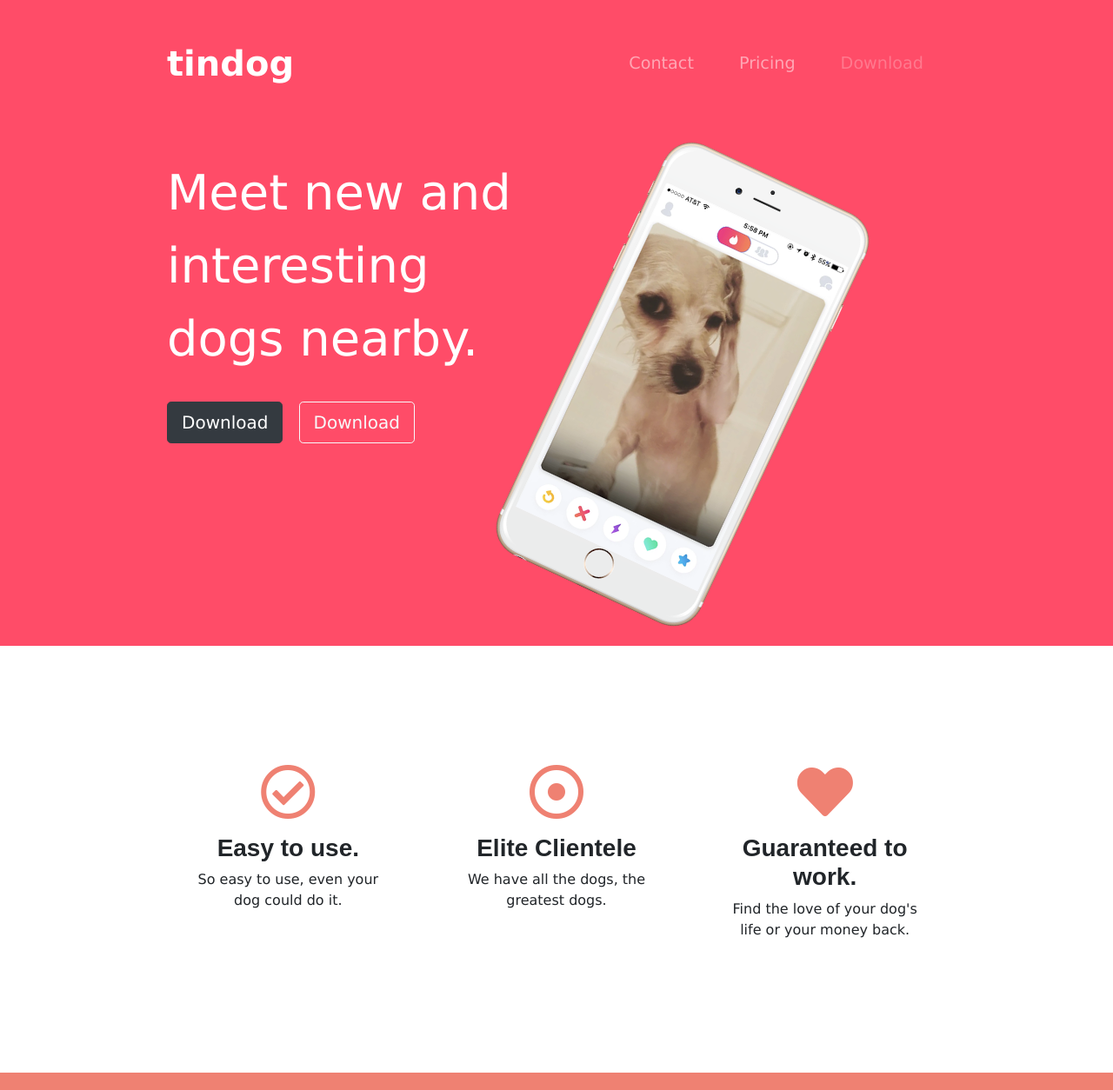
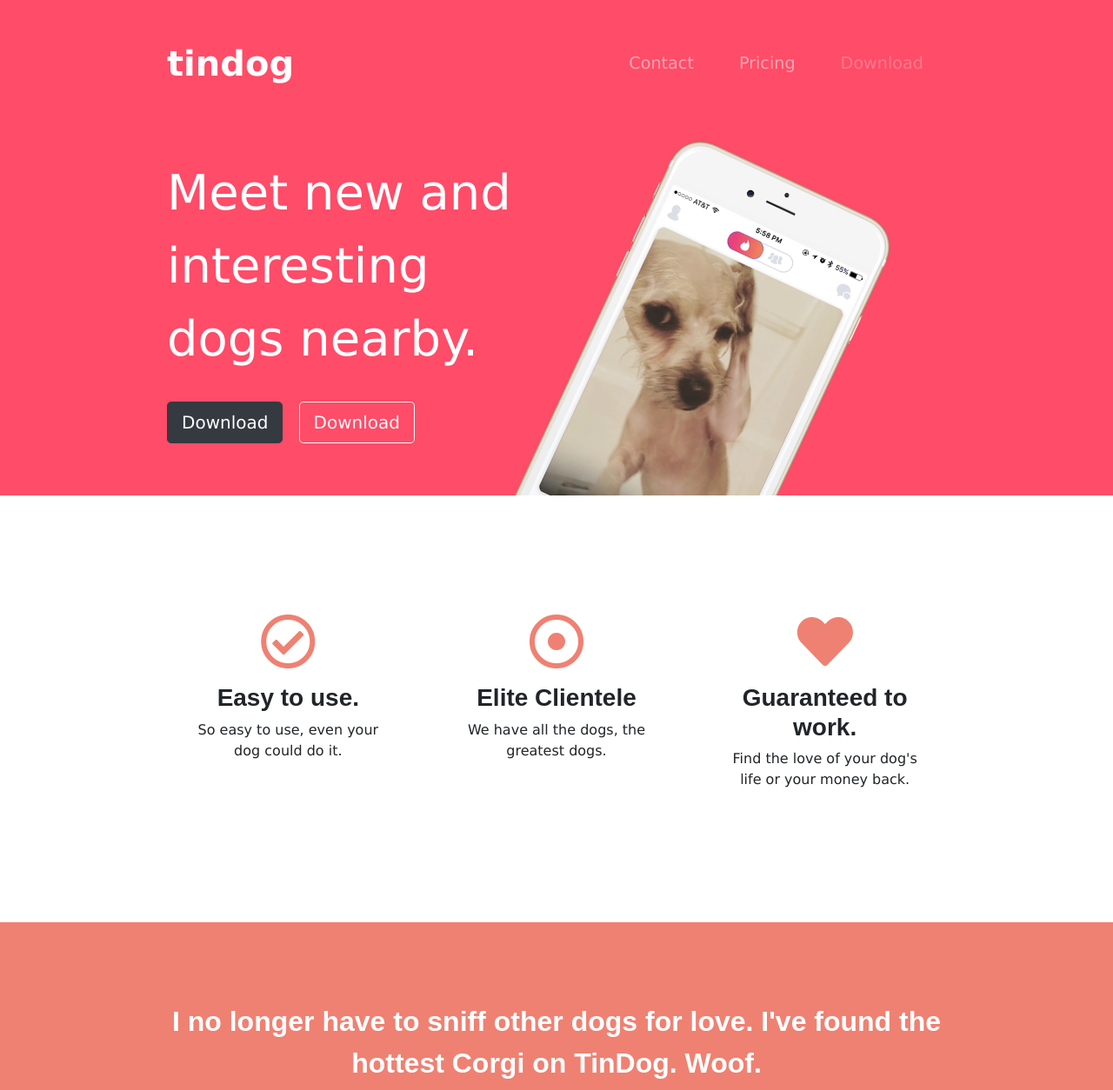
Before and after one commit to deykpe/Bootstrap_Tindog, a plain HTML site: page index.html in a window 1280 px wide. Shown: the top 1254 px of the page at 87% size. Drawn offline with nearby package versions, Linux system fonts and the light colour scheme.

Commit message:
added z-index for better looking img

```diff
--- a/css/styles.css
+++ b/css/styles.css
@@ -52,12 +52,17 @@ h3 {
 .title-image {
   width: 60%;
   transform: rotate(25deg);
+  position: absolute;
+  z-index: 1;
 }
 
 /* features section */
 
 #features {
   padding: 7% 15%;
+  background-color: white;
+  position: relative;
+  z-index: 2;
 }
 
 .feature-box {
```
